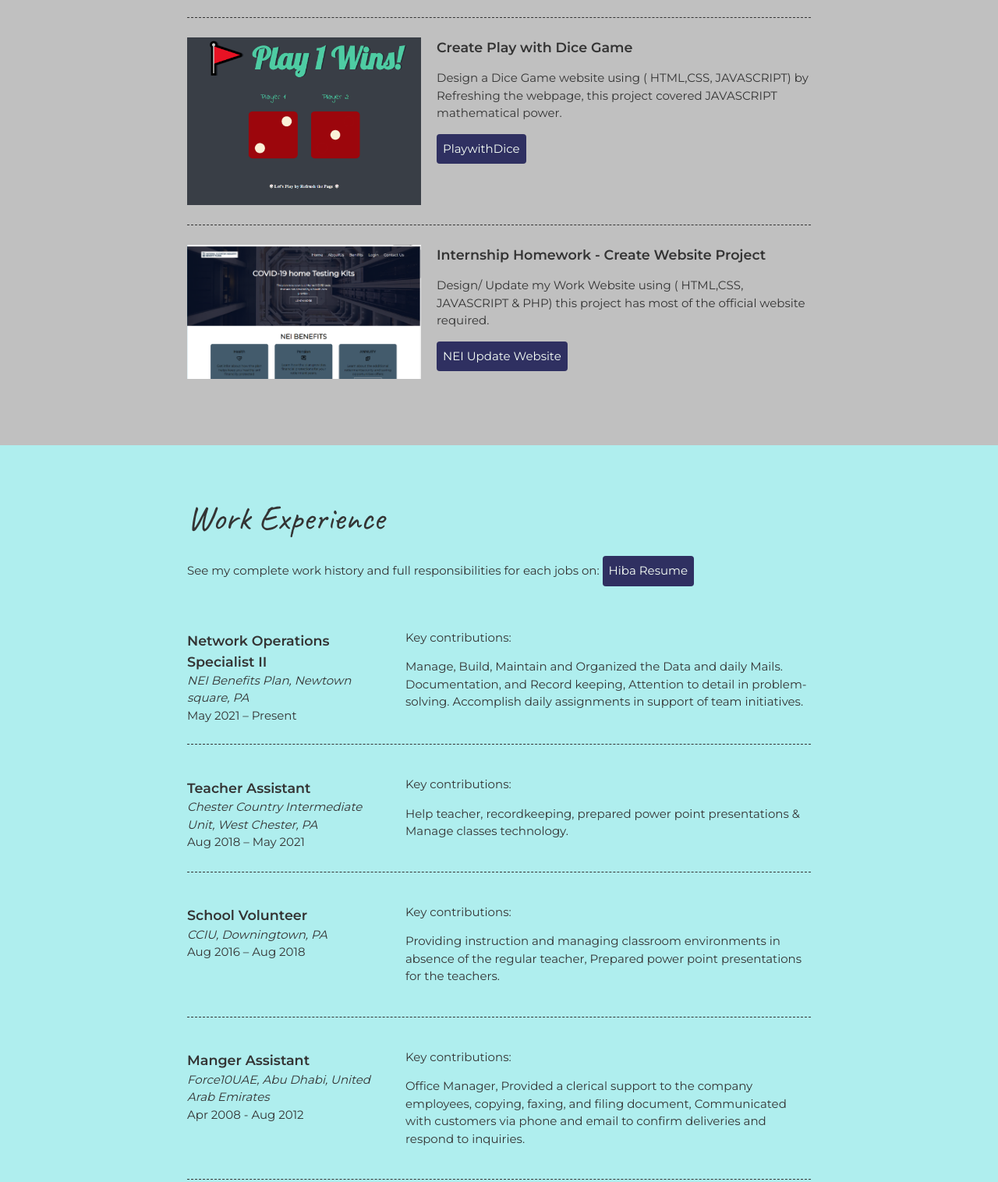
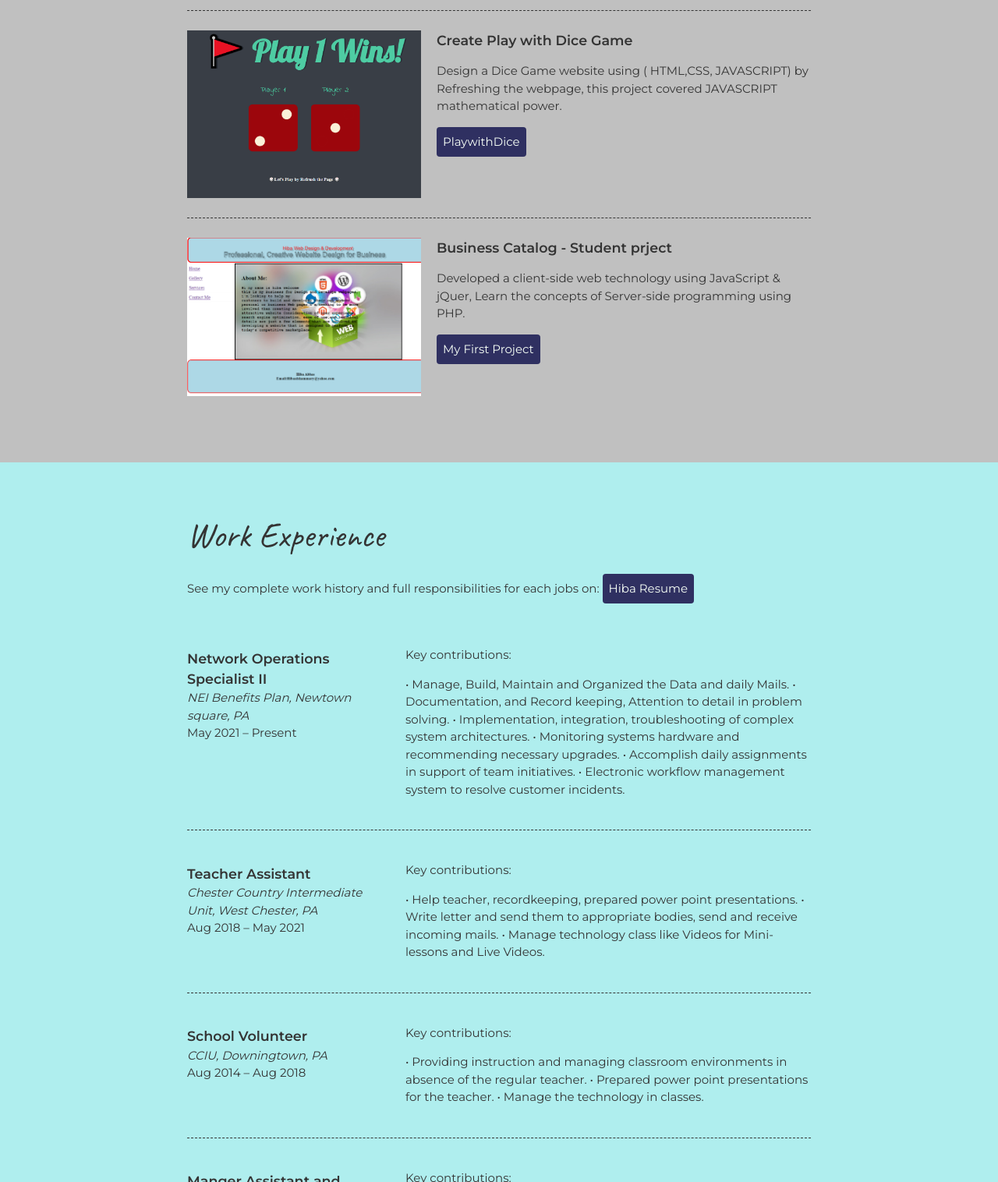
Before and after one commit to Hiba1983/MyPortfolio, a plain HTML site: page index.html in a window 1280 px wide. Shown: the part 1284-2800 px from the top of the page at 78% size. Drawn offline with Linux system fonts and the light colour scheme.

Commit message:
Update index.html
Update

```diff
--- a/index.html
+++ b/index.html
@@ -25,14 +25,15 @@
       <section class="projects">
         <div class="content-wrap divider">
           <h2>Featured Projects</h2>
-          <p> Build a Social Network Website, Games and a Business Catalog Website using Multiple languages.</p>
+          <p> Build a Business Catalog Website with location map, simple Games and Resume using different  languages.</p>
 
           <!-- Project 1 -->
           <section class="project-item">
-            <img src="images/FP.png" alt=" HTML5/CSS3/PHP and jQuery Website">
-            <h3>Business Catalog - beginner Website</h3>
-            <p> Developed  a client-side web technology using JavaScript & jQuer, Learn the concepts of Server-side programming using PHP. </p>
-            <a class="btn" href= "https://hiba1983.github.io/MyFirstProject/" target="_blank"> My First Project </a>
+            <img src="images/NEI Website.png" alt="Create Play with Dice Game">
+            <h3>•	Create/ Update Company Website by build a Business Catalog Website. </h3>
+            <p> Design/ Update  using ( HTML,CSS, JAVASCRIPT & PHP) this project has most of the official website required.</p>
+            <a class="btn" href="https://hiba1983.github.io/NEI_website/" target="_blank"> NEI Update Website </a>
+
           </section>
 
           <!-- Project 2 -->
@@ -62,10 +63,10 @@
 
         <!-- Project 5 -->
         <section class="project-item">
-          <img src="images/NEI Website.png" alt="Create Play with Dice Game">
-          <h3>Internship Homework - Create Website Project </h3>
-          <p> Design/ Update my Work Website using ( HTML,CSS, JAVASCRIPT & PHP) this project has most of the official website required.</p>
-          <a class="btn" href="https://hiba1983.github.io/NEI_website/" target="_blank"> NEI Update Website </a>
+         <img src="images/FP.png" alt=" HTML5/CSS3/PHP and jQuery Website">
+            <h3>Business Catalog - Student prject</h3>
+            <p> Developed  a client-side web technology using JavaScript & jQuer, Learn the concepts of Server-side programming using PHP. </p>
+            <a class="btn" href= "https://hiba1983.github.io/MyFirstProject/" target="_blank"> My First Project </a>
         </section>
       </div>
       </section>
@@ -85,9 +86,13 @@
             </div>
             <div class="job-summary">
               <p>Key contributions:</p>
-                  <p> Manage, Build, Maintain and Organized the Data and daily Mails.<br>
-                    Documentation, and Record keeping, Attention to detail in problem-solving.
-                    Accomplish daily assignments in support of team initiatives. </p>
+                  <p> •	Manage, Build, Maintain and Organized the Data and daily Mails.
+                    •	Documentation, and Record keeping, Attention to detail in problem solving.
+                    •	Implementation, integration, troubleshooting of complex system architectures.
+                    •	Monitoring systems hardware and recommending necessary upgrades.
+                    •	Accomplish daily assignments in support of team initiatives.
+                    •	Electronic workflow management system to resolve customer incidents.
+              </p>
             </div>
           </section>
 
@@ -100,7 +105,9 @@
             </div>
             <div class="job-summary">
               <p>Key contributions:</p>
-                  <p> Help teacher, recordkeeping, prepared power point presentations & Manage classes technology. </p>
+                  <p> •	Help teacher, recordkeeping, prepared power point presentations.
+                    •	Write letter and send them to appropriate bodies, send and receive incoming mails.
+                    •	Manage technology class like Videos for Mini-lessons and Live Videos. </p>
             </div>
           </section>
 
@@ -109,40 +116,51 @@
             <div class="job-details">
               <h3> School Volunteer</h3>
               <p>CCIU, Downingtown, PA </p>
-              <p>Aug 2016 – Aug 2018</p>
+              <p>Aug 2014 – Aug 2018</p>
             </div>
             <div class="job-summary">
               <p>Key contributions:</p>
-                  <p>Providing instruction and managing classroom environments in absence of the regular teacher,
-                    Prepared power point presentations for the teachers. </p>
+                  <p>•	Providing instruction and managing classroom environments in absence of the regular teacher.
+                    •	Prepared power point presentations for the teacher.
+                    •	Manage the technology in classes.</p>
             </div>
           </section>
 
           <!-- Job 4-->
           <section class="job-item">
             <div class="job-details">
-              <h3> Manger Assistant</h3>
+              <h3> Manger Assistant and Support System Engineer </h3>
               <p>Force10UAE, Abu Dhabi, United Arab Emirates</p>
               <p>Apr 2008 - Aug 2012</p>
             </div>
             <div class="job-summary">
               <p>Key contributions:</p>
-                  <p>	Office  Manager, Provided a clerical support to the company employees,  copying, faxing, and filing document,
-                    Communicated with customers via phone and email to confirm deliveries and respond to inquiries.</p>
+                  <p>•	Support Manager by provided a clerical support to company employees, copying, faxing,
+                    •	and filing document and Process management.
+                    •	Response to the mails, such as providing information to users.
+                    •	Communicated with customers via phone and email to confirm deliveries and respond to inquiries.
+                    •	Manages Help Desk Team to ensure all work orders are being processed/prioritized based on the needs
+                    •	Managing User and Group Administration.
+                    •	Responded to emails and other correspondence to facilitate communication and enhance
+                    •	business processes.
+              </p>
             </div>
           </section>
 
           <!-- Job 5-->
           <section class="job-item">
             <div class="job-details">
-              <h3> Office Administrator</h3>
+              <h3> Support Technician</h3>
               <p>Ministry of Electricity, Baghdad, Iraq </p>
               <p>Aug 2006 – Aug 2008</p>
             </div>
             <div class="job-summary">
               <p>Key contributions:</p>
-                  <p> Manage documentations, Record keeping, Provided a clerical support.
-                     problem-solving techniques to resolve issues quickly and effectively. </p>
+                  <p> •	Installing and configuring new a hardware.
+                    •	Diagnose and treat desktop problems
+                    •	Enter tickets and time appropriately and on time
+                    •	Provide Support for more junior Desktop Support Technicians
+                    •	Be available at quick notice for client facing needs.</p>
             </div>
           </section>
 
@@ -155,7 +173,10 @@
             </div>
             <div class="job-summary">
               <p>Key contributions:</p>
-                  <p> Enter and Managed data, boosting productivity and improving organizational initiative.</p>
+                  <p> •	Enter, maintain, and organized the daily data, Documentation, and Record keeping.
+                    •	Managed agendas and calendars, boosting productivity and improving organizational initiative.
+                    •	Verifying accuracy and sorting information to prepare source data for computer.
+                    •	Reviewing data, correcting any incompatibilities, and checking output. </p>
             </div>
           </section>
 
@@ -185,6 +206,10 @@
       <p>GPA:2.9</p>
       <p>Graduation Aug 2005</p>
     </section>
+    <section>
+      <h3>PMP® 6th Edition </h3>
+      <p>REP Approved 20 Contact Hours certification</p>
+    </section>
   </div>
 </section>
 
```
